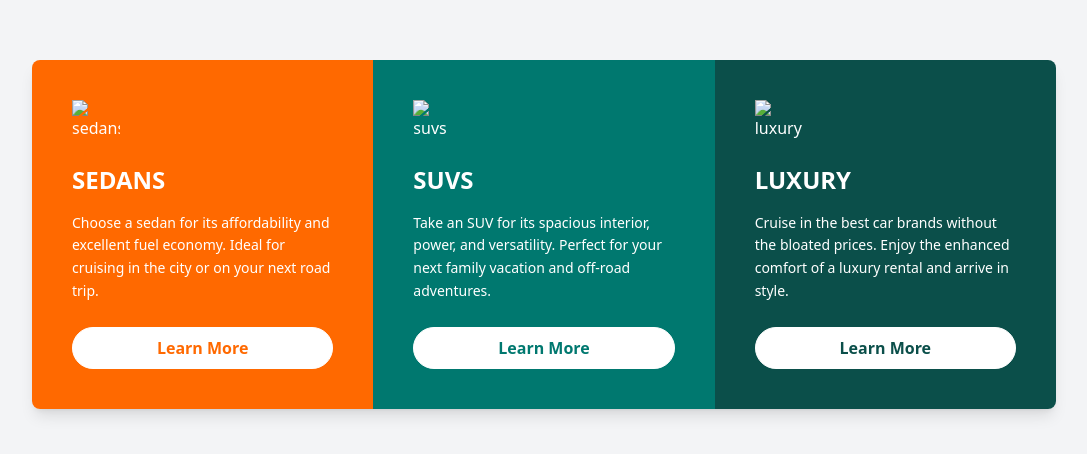
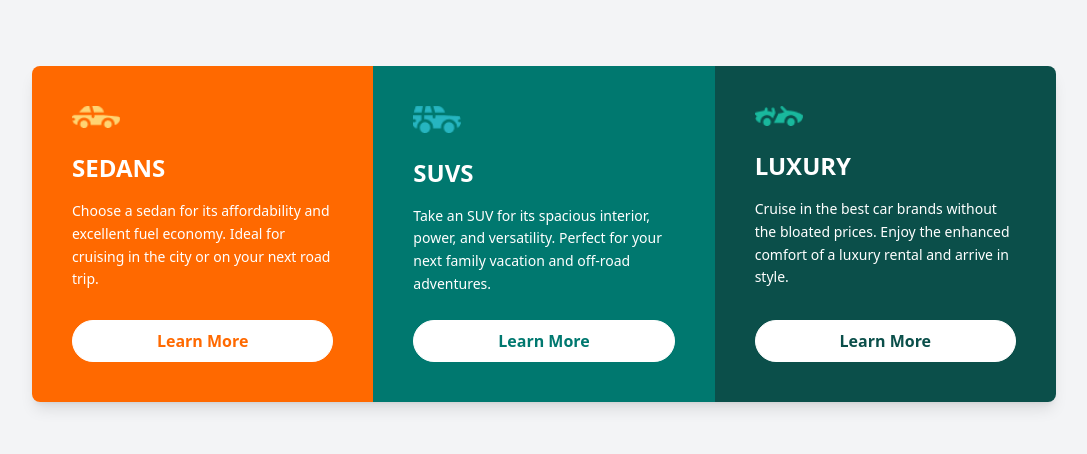
Before and after one commit to sarvarbekesonaliyev/4-oy-1-dars-Uyga-vazifa, a plain HTML site: page index.html in a window 1280 px wide. Shown: the part 166-620 px from the top of the page, without its empty margins (96-1183 px from the left). Drawn offline with nearby package versions, Linux system fonts and the light colour scheme.

Commit message:
Update index.html

```diff
--- a/index.html
+++ b/index.html
@@ -12,7 +12,7 @@
   <div class="grid grid-cols-1 md:grid-cols-3 max-w-5xl rounded-lg overflow-hidden shadow-lg">
 
      <div class="bg-orange-500 text-white p-10 flex flex-col">
-      <img src="./img/Combined Shape.png" alt="sedans" class="mb-6 w-12">
+      <img src="./Combined Shape.png" alt="sedans" class="mb-6 w-12">
       <h1 class="text-2xl font-bold uppercase mb-4">Sedans</h1>
       <p class="mb-6 text-sm leading-relaxed">
         Choose a sedan for its affordability and excellent fuel economy.
@@ -24,7 +24,7 @@
     </div>
 
      <div class="bg-teal-700 text-white p-10 flex flex-col">
-      <img src="./img/Combined Shape(1).png" alt="suvs" class="mb-6 w-12">
+      <img src="./Combined Shape(1).png" alt="suvs" class="mb-6 w-12">
       <h1 class="text-2xl font-bold uppercase mb-4">SUVs</h1>
       <p class="mb-6 text-sm leading-relaxed">
         Take an SUV for its spacious interior, power, and versatility.
@@ -36,7 +36,7 @@
     </div>
 
      <div class="bg-teal-900 text-white p-10 flex flex-col">
-      <img src="./img/Combined Shape(2).png" alt="luxury" class="mb-6 w-12">
+      <img src="./Combined Shape(2).png" alt="luxury" class="mb-6 w-12">
       <h1 class="text-2xl font-bold uppercase mb-4">Luxury</h1>
       <p class="mb-6 text-sm leading-relaxed">
         Cruise in the best car brands without the bloated prices.
```
